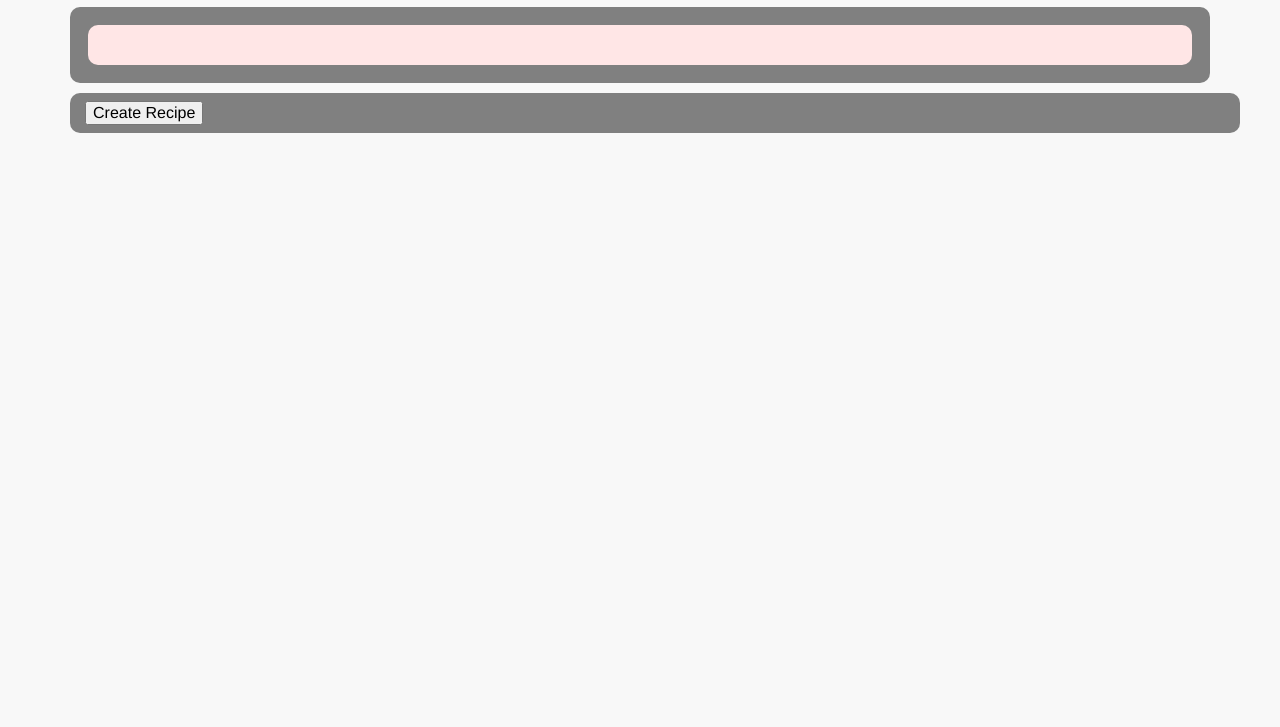
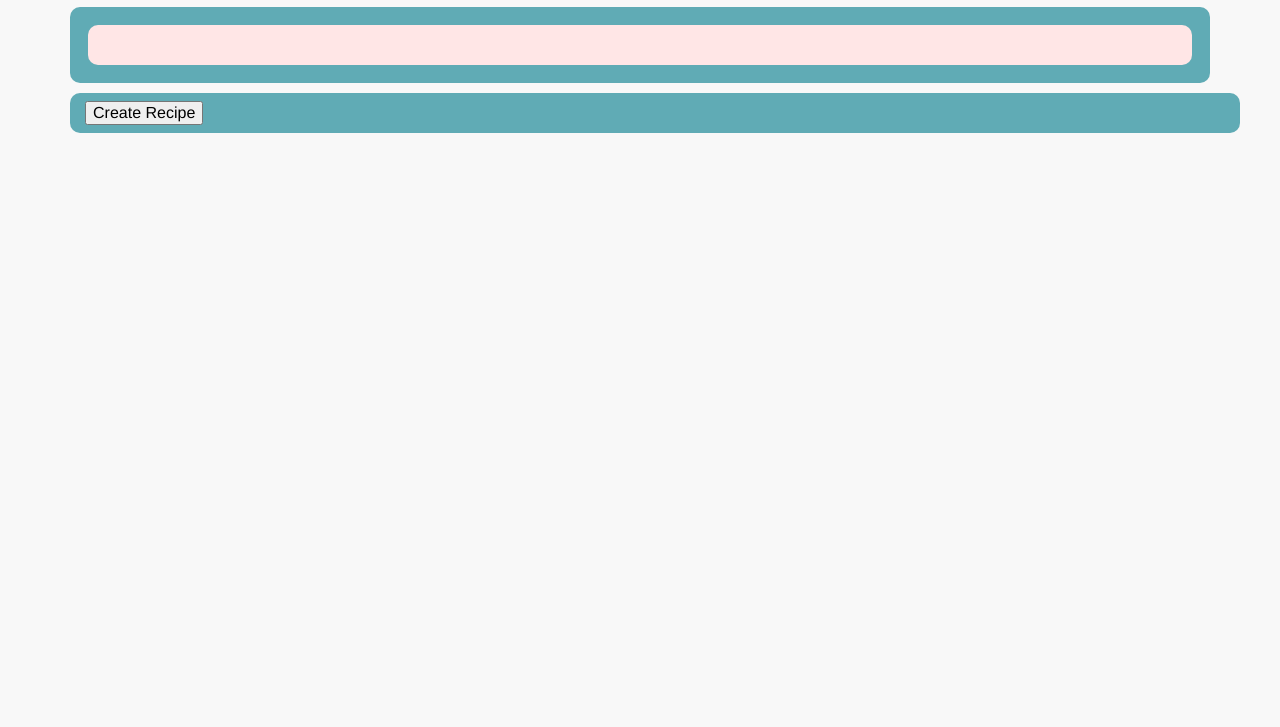
Before and after one commit to J-Guidry/simple-recipe-box, a React app: page / in a window 1280 px wide. Shown: the part 73-800 px from the top of the page. Built offline with nearby package versions, Linux system fonts and the light colour scheme.

Commit message:
styling adjusted

```diff
--- a/src/styles.css
+++ b/src/styles.css
@@ -44,7 +44,7 @@ h2{
   }
 
 .list{
-    background: grey;
+    background: #60ABB5;
     border-radius: 10px;
     padding: 8px;
     margin-bottom: 10px;
@@ -52,7 +52,7 @@ h2{
 }
 
 .details{
-    background: gray;
+    background: #60ABB5;
     border-radius: 10px;
     padding-top: 8px;
     padding-bottom: 8px;
@@ -70,6 +70,7 @@ li{
 
 h3{
     margin-left: 25px;
+
 }
 
 .recipe-label{
@@ -78,7 +79,7 @@ h3{
 }
 
 .label{
-    background: grey;
+    background: #60ABB5;
     padding: 10px;
     border-radius: 10px;
     margin-bottom: 10px;
```
Also changed, not shown: 1 other file.
